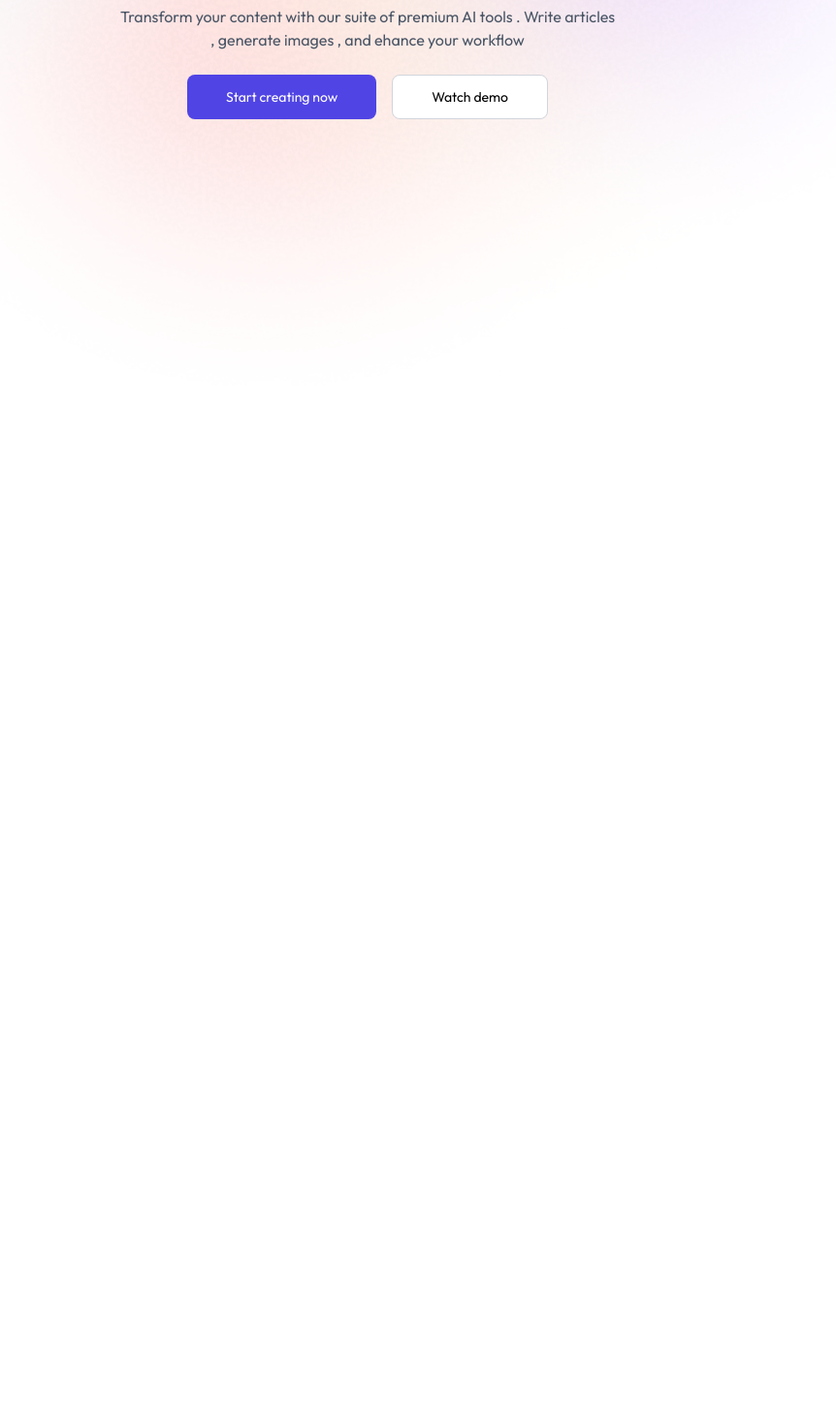
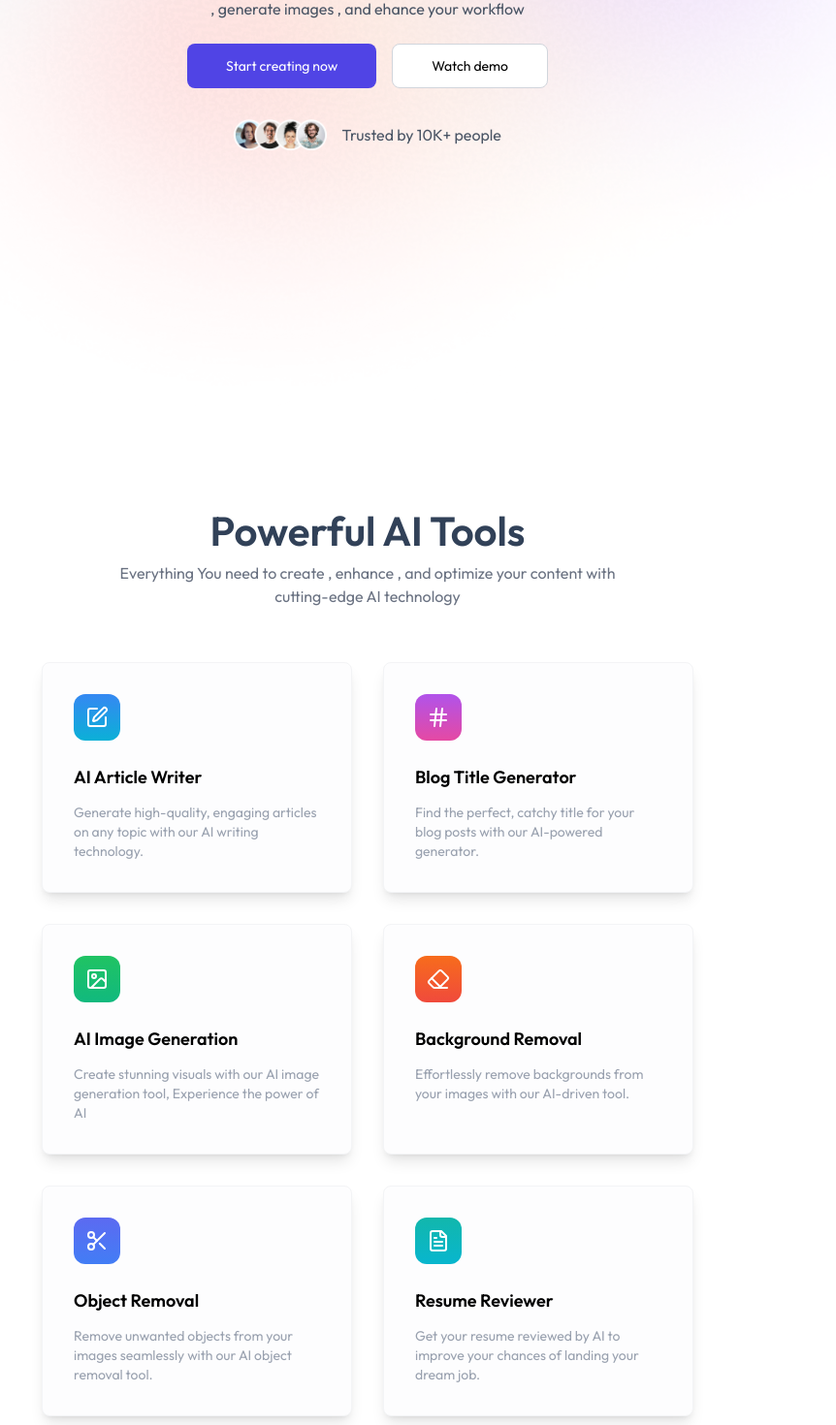
Before and after one commit to Niteshpandey80/SaasAppication, a React (Vite) app in the folder font-end/: page / in a window 1280 px wide. Shown: the part 380-1850 px from the top of the page at 97% size, without its empty margins (261-1123 px from the left). Before the commit the page ends 800 px from the top, so only its background shows below. Built offline with nearby package versions, Linux system fonts and the light colour scheme; no server answers.

Commit message:
new Change

```diff
--- /dev/null
+++ b/font-end/src/components/AiTools.jsx
@@ -0,0 +1,28 @@
+import React from 'react'
+import { AiToolsData } from '../assets/assets'
+import { useNavigate } from 'react-router-dom'
+import { useUser } from '@clerk/clerk-react';
+
+const AiTools = () => {
+    const navigate = useNavigate();
+    const {user} = useUser()
+  return (
+    <div className='px-4  sm:px-20 xl:px-32 my-24'>
+      <div className='text-center'>
+        <h2 className='text-slate-700 text-[42px] font-semibold'>Powerful AI Tools</h2>
+        <p className='text-gray-500 max-w-lg mx-auto'>Everything You need to create , enhance , and optimize your content with cutting-edge AI technology</p>
+      </div>
+      <div className='flex flex-wrap mt-10 justify-center'>
+        {AiToolsData.map((tool , index)=>(
+            <div key={index} className='p-8 m-4 max-w-xs rounded-lg bg-[#FDFDFE] shadow-lg border border-gray-100 hover:-translate-y-1 transition-all duration-300 cursor-pointer' onClick={()=>user && navigate(tool.path)}>
+                 <tool.Icon className='w-12 h-12 p-3 text-white rounded-xl' style={{background:`linear-gradient(to bottom , ${tool.bg.from} , ${tool.bg.to})`}}/>
+                 <h3 className='mt-6 mb-3 text-lg font-semibold'>{tool.title}</h3>
+                 <p className='text-gray-400 text-sm max-w-[]'>{tool.description}</p>
+            </div>
+        ))}
+      </div>
+    </div>
+  )
+}
+
+export default AiTools
--- a/font-end/src/components/Hero.jsx
+++ b/font-end/src/components/Hero.jsx
@@ -1,5 +1,6 @@
 import React from 'react'
 import { useNavigate } from 'react-router-dom'
+import { assets } from '../assets/assets';
 
 const Hero = () => {
     const navigate = useNavigate();
@@ -13,6 +14,10 @@
                 <button onClick={()=>navigate('/ai')} className='bg-primary text-white px-10 py-3 rounded-lg hover:scale-102 active:scale-95 transition cursor-pointer'>Start creating now</button>
                 <button className='bg-white px-10 py-3 rounded-lg border border-gray-300 hover:scale-102 active:scale-95 transition cursor-pointer'>Watch demo</button>
             </div>
+            <div className='flex items-center gap-4 mt-8 mx-auto text-gray-600'>
+                 <img src={assets.user_group} alt="" className='h-8' />
+                 Trusted by 10K+ people
+            </div>
         </div>
   )
 }
--- a/font-end/src/pages/Home.jsx
+++ b/font-end/src/pages/Home.jsx
@@ -1,12 +1,14 @@
 import React from 'react'
 import Navbar from '../components/Navbar'
 import Hero from '../components/Hero'
+import AiTools from '../components/AiTools'
 
 const Home = () => {
   return (
     <>
     <Navbar/>
     <Hero/>
+    <AiTools/>
     </>
   )
 }
```
